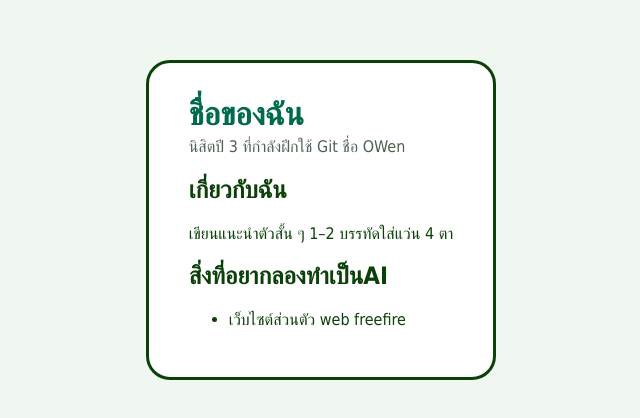
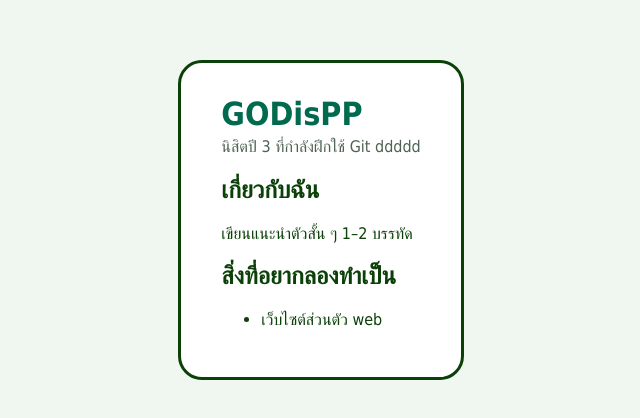
Before and after one commit to thepee79/my-profile, a plain HTML site: page index.html in a window 1280 px wide. Shown: the part 180-598 px from the top of the page, without its empty margins (319-959 px from the left). Drawn offline with Linux system fonts and the light colour scheme.

Commit message:
Add my name and intro

```diff
--- a/index.html
+++ b/index.html
@@ -10,15 +10,15 @@
 
   <link rel="stylesheet" href="style.css">
   <main class="card">
-    <h1>ชื่อของฉัน</h1>
-    <p class="tagline">นิสิตปี 3 ที่กำลังฝึกใช้ Git ชื่อ OWen</p>
+    <h1>GODisPP</h1>
+    <p class="tagline">นิสิตปี 3 ที่กำลังฝึกใช้ Git ddddd </p>
 
     <h2>เกี่ยวกับฉัน</h2>
-    <p>เขียนแนะนำตัวสั้น ๆ 1–2 บรรทัดใส่แว่น 4 ตา </p>
+    <p>เขียนแนะนำตัวสั้น ๆ 1–2 บรรทัด </p>
 
-    <h2>สิ่งที่อยากลองทำเป็นAI</h2>
+    <h2>สิ่งที่อยากลองทำเป็น</h2>
     <ul>
-      <li>เว็บไซต์ส่วนตัว web freefire</li>
+      <li>เว็บไซต์ส่วนตัว web </li>
     </ul>
   </main>
 </body>
--- a/style.css
+++ b/style.css
@@ -15,6 +15,7 @@ body {
   background: #ffffff;
   border: 3px solid #0b4008;
   border-radius: 24px;
+
 }
 
 h1 {
```
